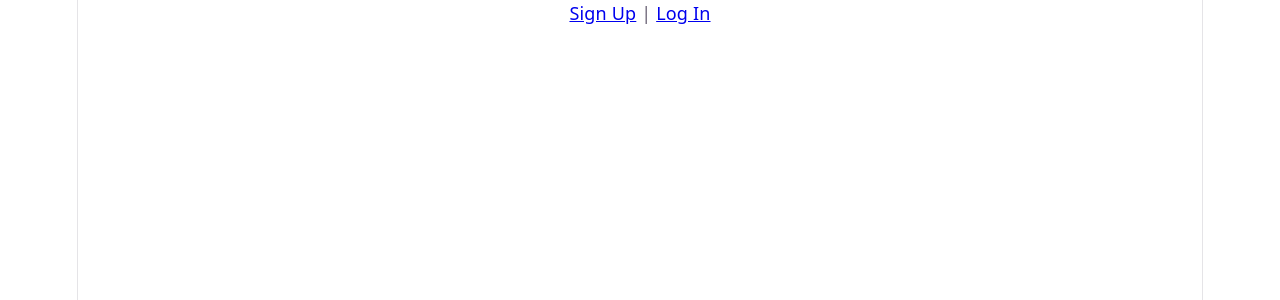
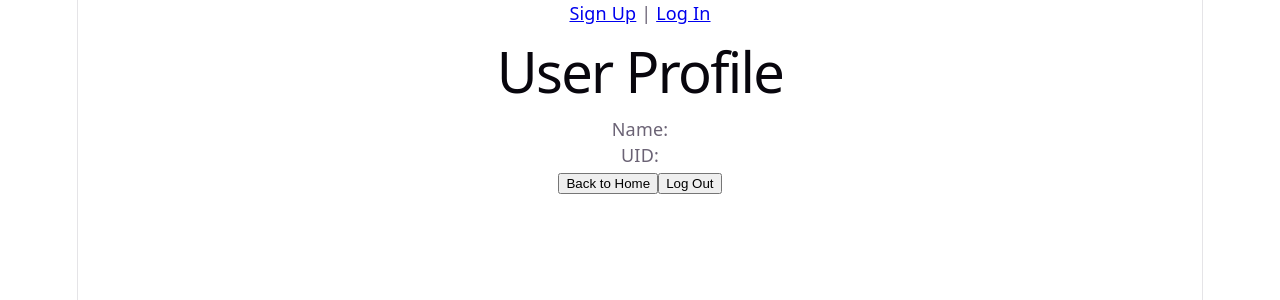
Before and after one commit to joshzaragoza/StudySearcher-, a React (Vite) app in the folder client/: page /profile in a window 1280 px wide. Before the commit this address had no page. Shown: the top 300 px of the page. Built offline with nearby package versions, Linux system fonts and the light colour scheme.

Commit message:
add home page, profile page, button moving from home to profile and finally a logout button

```diff
--- a/client/src/App.jsx
+++ b/client/src/App.jsx
@@ -2,6 +2,8 @@ import { BrowserRouter, Routes, Route, Link, Navigate } from "react-router-dom";
 
 import SignupPage from "./pages/SignupPage";
 import LoginPage from "./pages/LoginPage";
+import HomePage from "./pages/HomePage";
+import ProfilePage from "./pages/ProfilePage";
 
 function App() {
   return (
@@ -16,6 +18,8 @@ function App() {
         <Route path="/" element={<Navigate to="/signup" />} />
         <Route path="/signup" element={<SignupPage />} />
         <Route path="/login" element={<LoginPage />} />
+        <Route path="/home" element={<HomePage />} />
+        <Route path="/profile" element={<ProfilePage />} />
       </Routes>
     </BrowserRouter>
   );
--- /dev/null
+++ b/client/src/pages/HomePage.jsx
@@ -0,0 +1,22 @@
+import ProfilePage from "./ProfilePage";
+
+function HomePage() {
+    const user = JSON.parse(localStorage.getItem("loggedInUser"));
+
+    return (
+        <div>
+            <div style={{ display: "flex", justifyContent: "flex-end"}}>
+                <button onClick={() => {
+                    window.location.href = "/profile";}}>
+                    Profile
+                </button>
+            </div>
+
+            <h1>Welcome to StudySearcher!</h1>
+            <h2>Welcome{user?.name ? `, ${user.name}` : ""}!</h2>
+            <p>Find study partners based on your classes and availability below!</p>
+        </div>
+    );
+}
+
+export default HomePage;
--- a/client/src/pages/LoginPage.jsx
+++ b/client/src/pages/LoginPage.jsx
@@ -21,9 +21,8 @@ function LoginPage() {
             setMessage(data.message);
 
             if (res.ok) {
-                localStorage.setItem("loggedInUser", uid);
-                // Redirect to dashboard or another page
-                // window.location.href = "/dashboard";
+                localStorage.setItem("loggedInUser", JSON.stringify(data.user));
+                window.location.href = "/home";
             }
         } catch (error) {
             setMessage("An error occurred during login. Please try again later.");
--- /dev/null
+++ b/client/src/pages/ProfilePage.jsx
@@ -0,0 +1,27 @@
+function profilePage() {
+    const user = JSON.parse(localStorage.getItem("loggedInUser"));
+
+    return (
+            <div>
+            <h1>User Profile</h1>
+            <p>Name: {user?.name}</p>
+            <p>UID: {user?.uid}</p>
+
+
+            <button
+                onClick={() => {
+                window.location.href = "/home";}}>
+                Back to Home
+            </button>
+
+            <button onClick={() => {
+                localStorage.removeItem("loggedInUser");
+                window.location.href = "/login";}}>
+                Log Out
+            </button>
+
+        </div>
+    );
+}
+
+export default profilePage;
```
